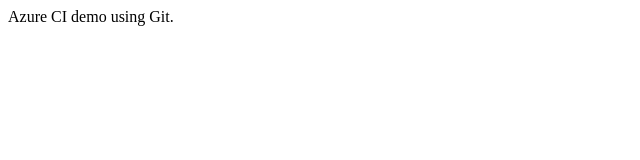
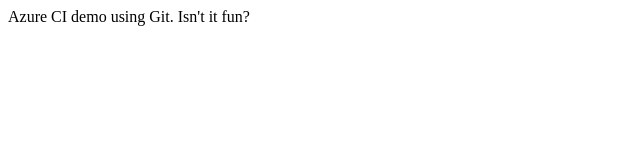
Before and after one commit to panditarindam/ctsntraining, a plain HTML site: page VSAzureCIGit/VSAzureCIGit/Index.html in a window 1280 px wide. Shown: the full height of the page, 0-640 px from the left. Drawn offline with Linux system fonts and the light colour scheme.

Commit message:
New line added

```diff
--- a/VSAzureCIGit/VSAzureCIGit/Index.html
+++ b/VSAzureCIGit/VSAzureCIGit/Index.html
@@ -4,6 +4,6 @@
     <title></title>
 </head>
 <body>
-    Azure CI demo using Git.
+    Azure CI demo using Git. Isn't it fun?
 </body>
 </html>
```
